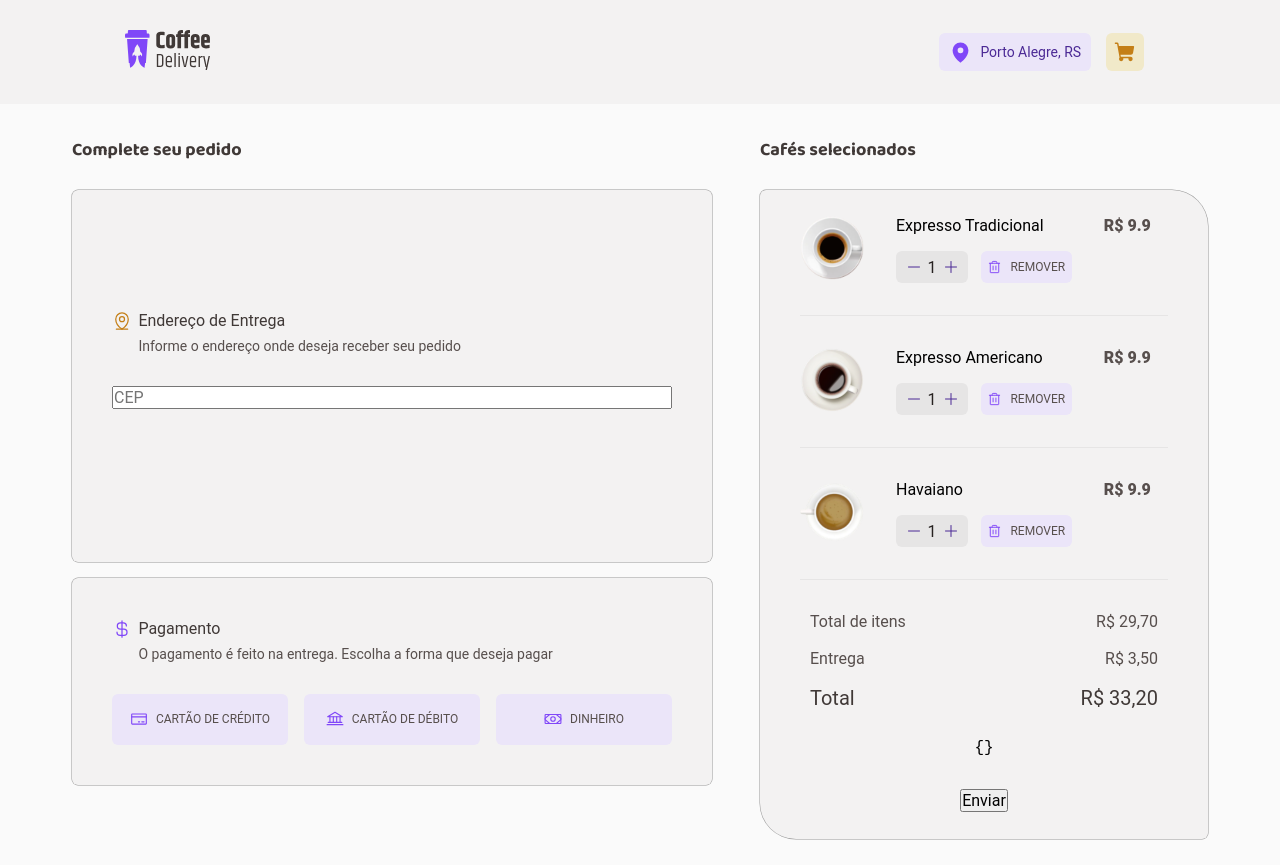
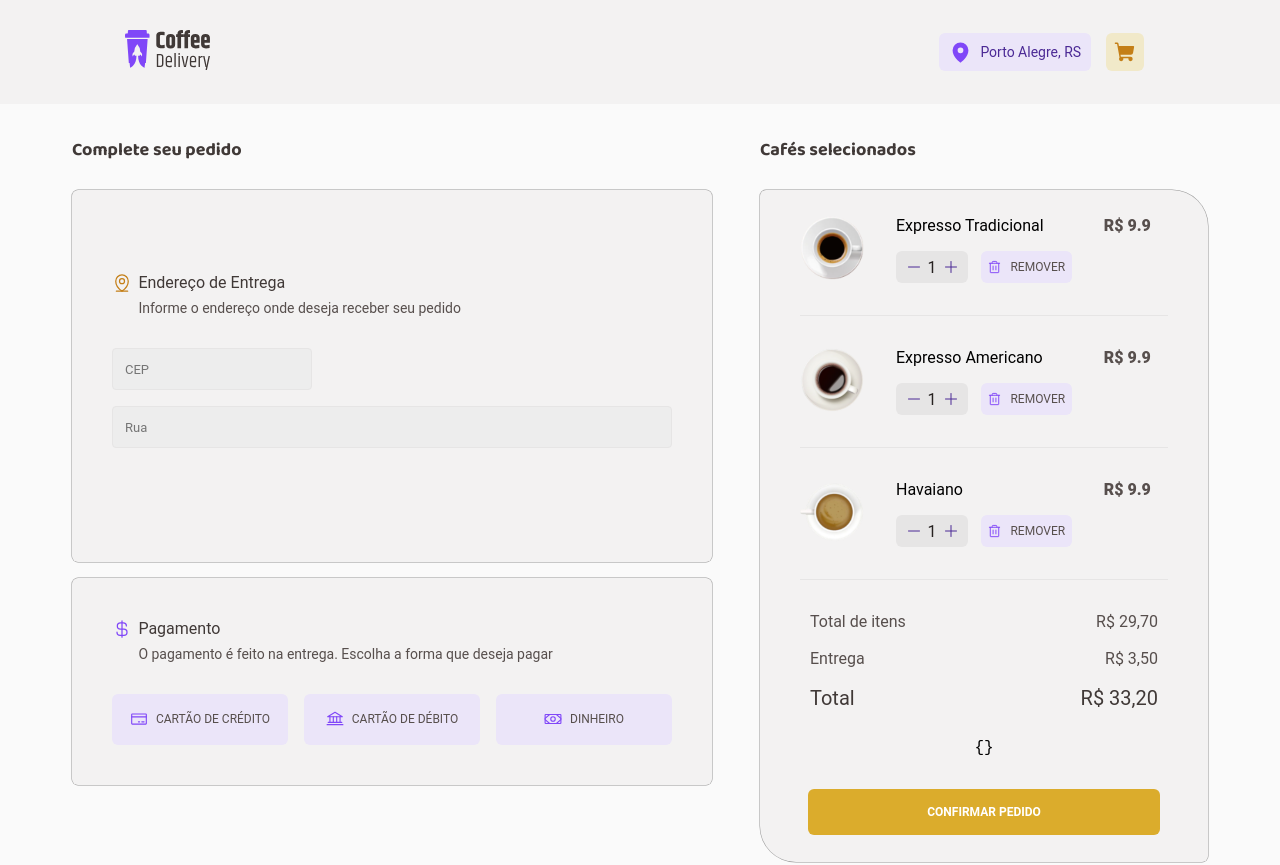
Before and after one commit to pedrodif/uploadCoffeeDelivery, a React (Vite) app: page /checkout in a window 1280 px wide. Shown: the top 865 px of the page. Built offline with nearby package versions, Linux system fonts and the light colour scheme.

Commit message:
fix: :bug: controlling input values fix

```diff
--- a/src/pages/Checkout/index.tsx
+++ b/src/pages/Checkout/index.tsx
@@ -10,7 +10,7 @@ import * as zod from 'zod';
 import { zodResolver } from '@hookform/resolvers/zod';
 
 // Hooks
-import { SubmitHandler, useForm } from "react-hook-form";
+import { SubmitHandler, useForm, Controller } from "react-hook-form";
 import { useNavigate } from "react-router-dom";
 
 // Components
@@ -35,12 +35,12 @@ import {
 
 const FormValidationSchema = zod.object({
   zipCode: zod.string(),
-  // street: zod.string(),
-  // addressNumber: zod.string(),
-  // neighborhood: zod.string(),
-  // additionalInfo: zod.string(),
-  // city: zod.string(),
-  // FU: zod.string(),
+  street: zod.string(),
+  addressNumber: zod.string(),
+  neighborhood: zod.string(),
+  additionalInfo: zod.string(),
+  city: zod.string(),
+  FU: zod.string(),
 })
 
 type IDeliveryFormData = zod.infer<typeof FormValidationSchema>
@@ -53,17 +53,14 @@ export function Checkout() {
     resolver: zodResolver(FormValidationSchema),
   })
 
-  const { register, handleSubmit, watch, reset } = DeliveryForm;
+  const { handleSubmit, watch, reset, control } = DeliveryForm;
 
   // Functions
   const onSubmit: SubmitHandler<IDeliveryFormData> = (data) => {
     if (data) {
-      console.log(data)
+      console.log(data);
+      navigate("/delivery");
     }
-  }
-
-  function handleClick(path: string) {
-    navigate(path);
   }
 
   // Render
@@ -89,29 +86,33 @@ export function Checkout() {
 
             </SectionHeader>
 
-            <input
+            <Controller
+              control={control}
+              name="zipCode"
+              render={({ field: { onChange } }) =>
+                <Input
                   type="text"
                   id="zipCode"
                   placeholder="CEP"
                   width="12.5rem"
-              {...register('zipCode')}
+                  onChange={onChange}
+                />
+              }
             />
 
-            {/* <Input
-              type="text"
-              id="zipCode"
-              placeholder="CEP"
-              width="12.5rem"
-              {...register('zipCode')}
-            /> */}
-
-            {/* <Input
+            <Controller
+              control={control}
+              name="street"
+              render={({ field: { onChange } }) =>
+                <Input
                 type="text"
                 id="street"
                 placeholder="Rua"
                 width="35rem"
-              {...register('street')}
-            /> */}
+                onChange={onChange}
+                />
+              }
+            />
 
             <Row>
               {/* <Input
@@ -203,18 +204,16 @@ export function Checkout() {
           <CheckoutPurchaseWrapper>
             <Bill />
             <pre>{JSON.stringify(watch(), null, 2)}</pre>
-            <button type="submit">Enviar</button>
-            {/* <Button
+            <Button
+              weight="700"
               type="submit"
               width="22rem"
               height="2.875rem"
+              color="#FFFFFF"
               backgroundColor="#DBAC2C"
-              color="#FFFFFF"
-              weight="700"
-              // onClick={() => handleClick("/delivery")}
             >
               CONFIRMAR PEDIDO
-            </Button> */}
+            </Button>
           </CheckoutPurchaseWrapper>
         </div>
       </FormContainer>
```
Lines whose indentation alone changed are shown as unchanged.
